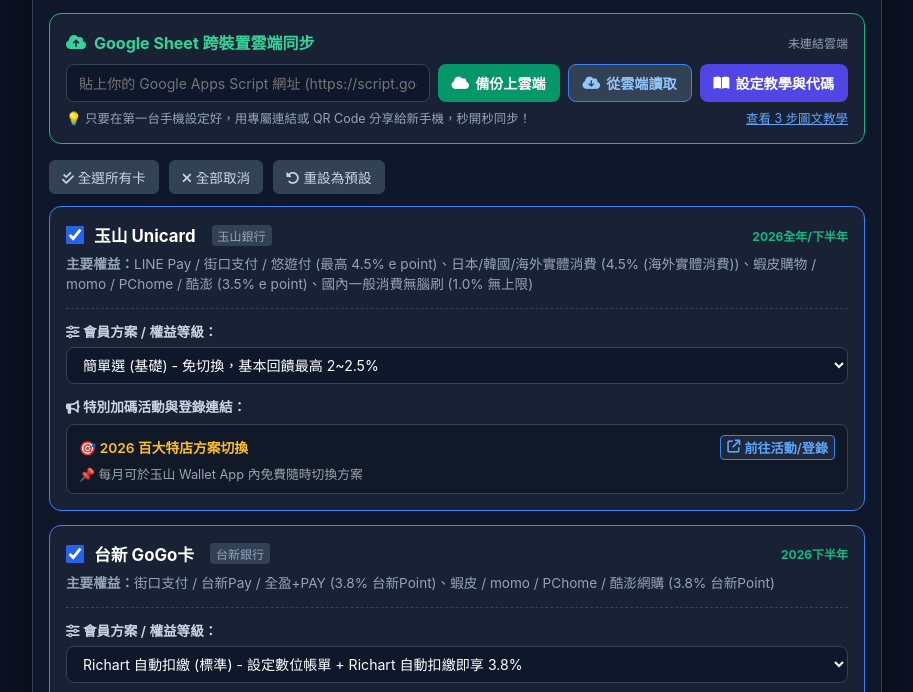
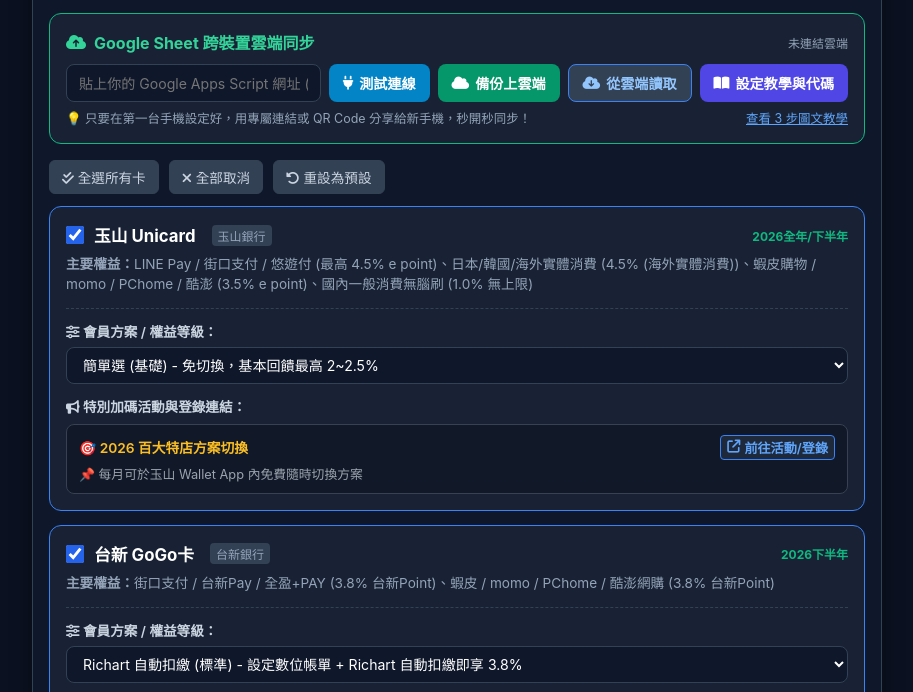
Before and after one commit to jmscyc/creditcard-assistant, a plain HTML site: page cards-settings.html in a window 1280 px wide. Shown: the part 103-795 px from the top of the page, without its empty margins (183-1096 px from the left). Drawn offline with Linux system fonts and the light colour scheme.

Commit message:
feat: 在雲端同步區塊加入「測試連線」按鈕與狀態回饋，統一專案UI規範

```diff
--- a/cards-settings.html
+++ b/cards-settings.html
@@ -36,7 +36,8 @@
         .sync-btn { background: #059669; color: white; border: none; padding: 8px 14px; border-radius: 8px; cursor: pointer; font-size: 0.88rem; font-weight: 600; display: flex; align-items: center; gap: 6px; white-space: nowrap; }
         .sync-btn:hover { background: #10b981; }
         .sync-pull-btn { background: #334155; color: #93c5fd; border: 1px solid #3b82f6; padding: 8px 14px; border-radius: 8px; cursor: pointer; font-size: 0.88rem; font-weight: 600; display: flex; align-items: center; gap: 6px; white-space: nowrap; }
-        .sync-pull-btn:hover { background: #1e293b; color: white; }
+        .sync-test-btn { background: #0284c7; color: white; border: none; padding: 8px 14px; border-radius: 8px; cursor: pointer; font-size: 0.88rem; font-weight: 600; display: flex; align-items: center; gap: 6px; white-space: nowrap; }
+        .sync-test-btn:hover { background: #38bdf8; }
         .sync-guide-btn { background: #4f46e5; color: white; border: none; padding: 8px 14px; border-radius: 8px; cursor: pointer; font-size: 0.88rem; font-weight: bold; display: flex; align-items: center; gap: 6px; white-space: nowrap; }
         .sync-guide-btn:hover { background: #4338ca; }
 
@@ -117,6 +118,7 @@
             </div>
             <div class="sync-input-row">
                 <input type="url" id="sheet-api-url" placeholder="貼上你的 Google Apps Script 網址 (https://script.google.com/.../exec)">
+                <button class="sync-test-btn" onclick="testCloudConnection()"><i class="fa-solid fa-plug"></i> 測試連線</button>
                 <button class="sync-btn" onclick="saveToCloud()"><i class="fa-solid fa-cloud"></i> 備份上雲端</button>
                 <button class="sync-pull-btn" onclick="loadFromCloud()"><i class="fa-solid fa-cloud-arrow-down"></i> 從雲端讀取</button>
                 <button class="sync-guide-btn" onclick="openSyncModal()"><i class="fa-solid fa-book-open"></i> 設定教學與代碼</button>
@@ -570,6 +572,29 @@ function getOrCreateSheet() {
             }
         }
 
+        async function testCloudConnection() {
+            const apiUrl = document.getElementById('sheet-api-url').value.trim();
+            if (!apiUrl) {
+                alert('請先貼上 Google Apps Script 網址再進行測試！');
+                return;
+            }
+            showBanner('⏳ 正在測試與 Google Sheet 的連線狀態...');
+            try {
+                const res = await fetch(apiUrl);
+                const result = await res.json();
+                if (result.status === 'success') {
+                    localStorage.setItem(SHEET_API_KEY, apiUrl);
+                    document.getElementById('fast-share-bar').style.display = 'flex';
+                    document.getElementById('sync-status').innerHTML = '<span style="color:#10b981;">● 連線成功 (正常)</span>';
+                    showBanner('✅ 連線成功！Google Apps Script 雲端試算表雙向運作正常！');
+                } else {
+                    alert('連線回應異常，請確認腳本是否已正確儲存並部署。');
+                }
+            } catch (e) {
+                alert('連線測試失敗！\n常見原因：\n1. Apps Script 部署時「誰可以存取」未設定為「任何人 (Anyone)」。\n2. 網址複製錯誤（請確保為 /exec 結尾）。');
+            }
+        }
+
         function showBanner(text) {
             const banner = document.getElementById('save-banner');
             document.getElementById('banner-text').innerHTML = text;
```
